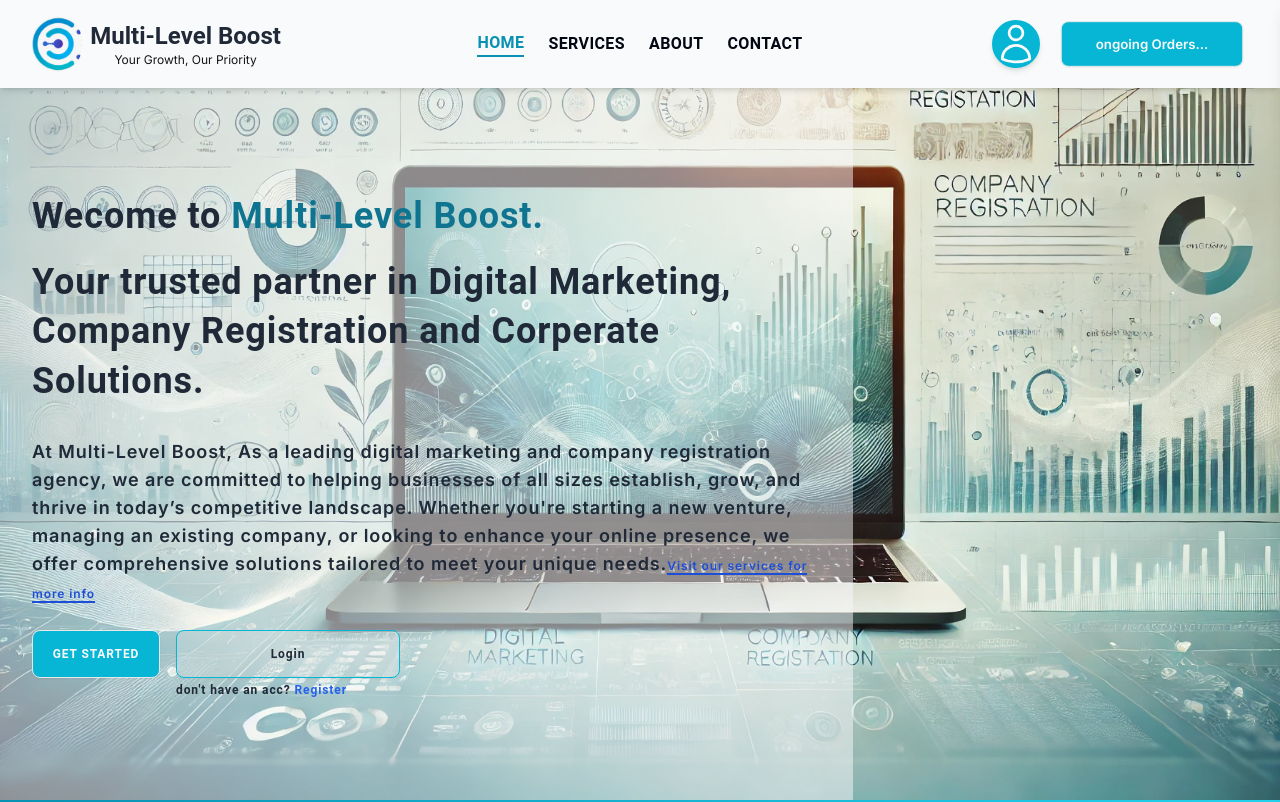
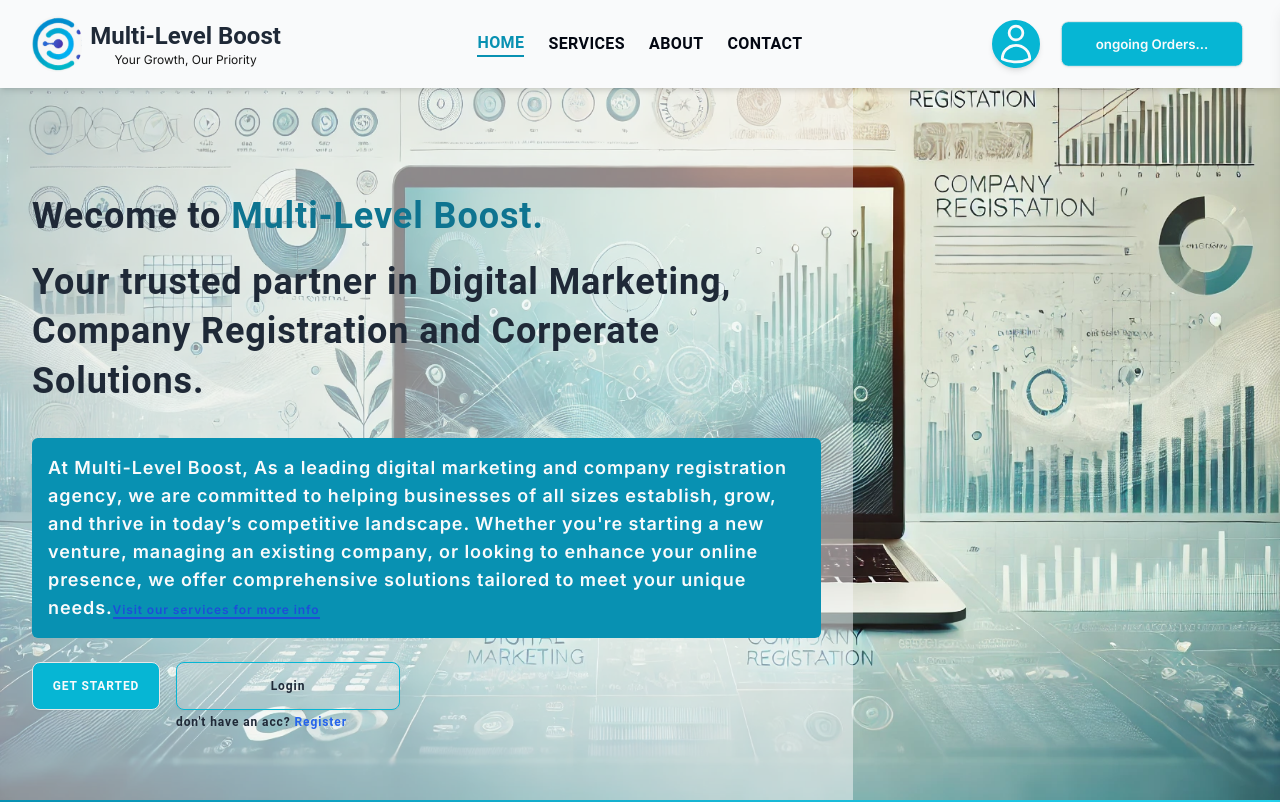
Before and after one commit to elijahkelechi/mlb_frontend, a React (Vite) app: page / in a window 1280 px wide. Shown: the top 802 px of the page. Built offline with nearby package versions, Linux system fonts and the light colour scheme.

Commit message:
bon Commit

```diff
--- a/src/pages/Home.jsx
+++ b/src/pages/Home.jsx
@@ -136,7 +136,7 @@ const Home = () => {
             </h1>
             Your trusted partner in Digital Marketing, Company Registration and
             Corperate Solutions.
-            <p className="text-sm text-gray-800 leading-relaxed md:text-sm lg:text-lg font-sans mt-8 font-semibold">
+            <p className="text-sm p-4 rounded-md bg-cyan-600 text-gray-50 leading-relaxed md:text-sm lg:text-lg font-sans mt-8 font-semibold">
               At Multi-Level Boost, As a leading digital marketing and company
               registration agency, we are committed to helping businesses of all
               sizes establish, grow, and thrive in today’s competitive
@@ -213,7 +213,7 @@ const Home = () => {
             Avoid Scams And Build Your Dream Business <br></br> With Muti-Level
             Boost
           </h1>
-          <p className="text-center leading-relaxed text-sm md:text-lg px-6 md:px-24 lg:px-40 text-gray-50 mt-4 md:mt-6 font-sans">
+          <p className=" text-center leading-relaxed text-sm md:text-lg px-6 md:px-24 lg:px-40 text-gray-50 mt-4 md:mt-6 font-sans">
             Multi-Level Boost has all it takes for you to grow a legit and
             successful business ranging from registring your business, running
             effective ads, Creative designs to Building a Website or Mobile App
```
